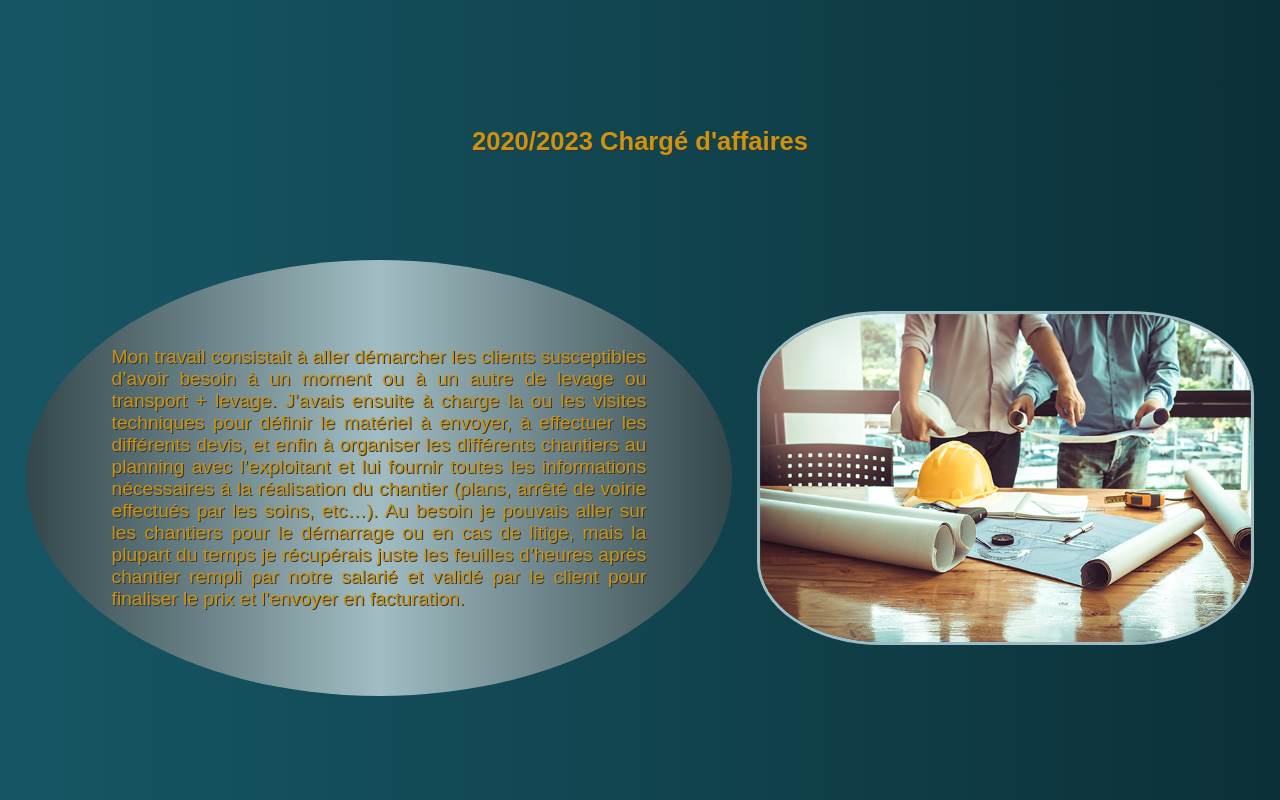
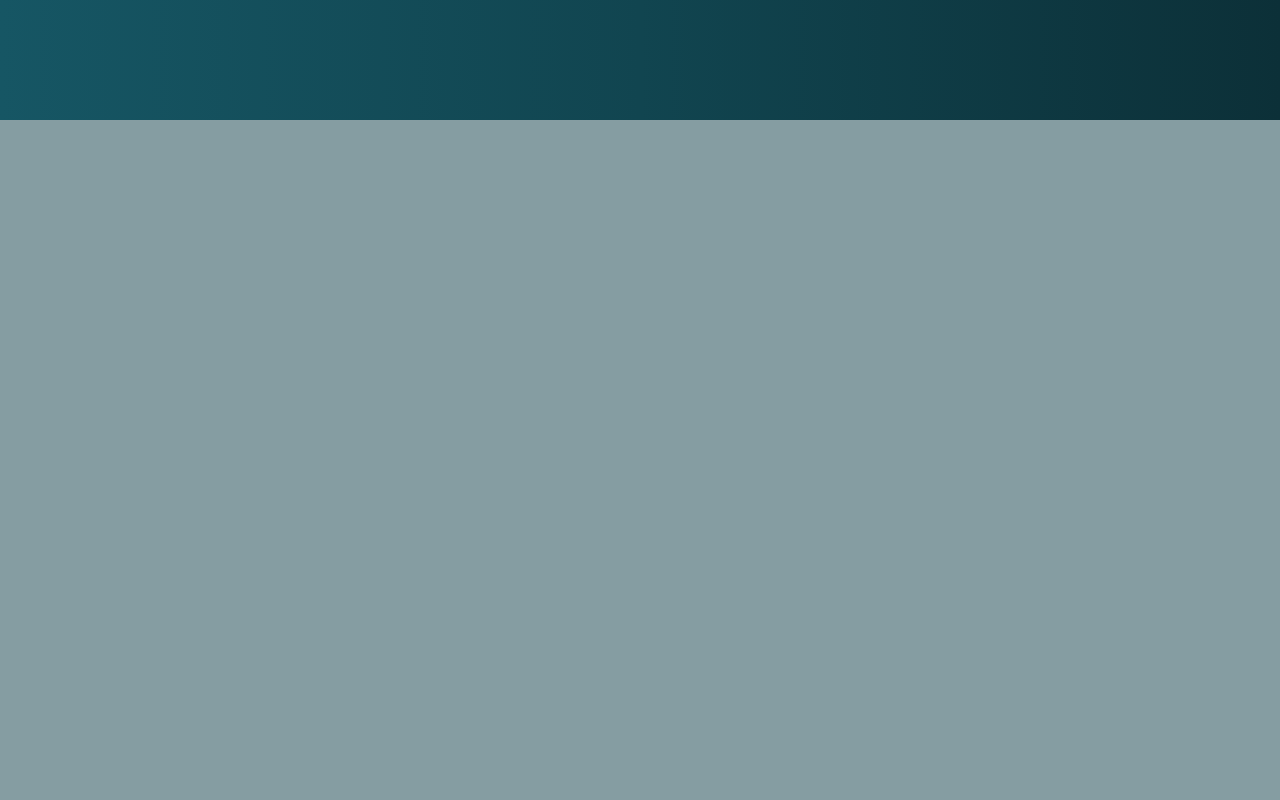
Before and after one commit to JeremyLamacq/Portfolio, a React (Vite) app: page /experience in a window 1280 px wide. Shown: the part 680-1480 px from the top of the page. Built offline with nearby package versions, Linux system fonts and the light colour scheme.

Commit message:
other transition page ok

```diff
--- a/src/components/app/App.scss
+++ b/src/components/app/App.scss
@@ -22,5 +22,69 @@ body {
     @media (max-width: 600px) {
       background: linear-gradient(to right, #81999e, #a1bdc3);
     }
+
+    //style pour les différentes transitions internes
+    #transition {
+      position: fixed;
+      top: 0;
+      right: 0;
+      bottom: 0;
+      left: 0;
+      z-index: 1;
+      background-color: #859da2;
+
+      animation: descent 2s ease-in forwards;
+
+      @media(max-width:600px){
+        @keyframes descent {
+          0% {
+            transform: translateY(0vh);
+          }
+          100% {
+            transform: translateY(100vh);
+          }
+        }
+      }
+      @media(max-width:768px){
+        @keyframes descent {
+          0% {
+            transform: translateY(4.5vh);
+          }
+          100% {
+            transform: translateY(100vh);
+          }
+        }
+      }
+      @media(max-width:992px){
+        @keyframes descent {
+          0% {
+            transform: translateY(4.5vh);
+          }
+          100% {
+            transform: translateY(100vh);
+          }
+        }
+      }
+      @media(max-width:1200px){
+        @keyframes descent {
+          0% {
+            transform: translateY(6vh);
+          }
+          100% {
+            transform: translateY(100vh);
+          }
+        }
+      }
+      @media(min-width:1200.1px){
+        @keyframes descent {
+          0% {
+            transform: translateY(6.7vh);
+          }
+          100% {
+            transform: translateY(100vh);
+          }
+        }
+      }
+    }
   }
 }
--- a/src/components/contact/Contact.jsx
+++ b/src/components/contact/Contact.jsx
@@ -1,11 +1,10 @@
 import { useEffect, useState } from "react";
-import { useNavigate } from 'react-router-dom';
+import { useNavigate } from "react-router-dom";
 import emailjs from "@emailjs/browser";
 import DOMPurify from "dompurify";
 import "./Contact.scss";
 
 const ContactForm = () => {
-
   const [formState, setFormState] = useState({
     user_name: "",
     user_email: "",
@@ -14,8 +13,8 @@ const ContactForm = () => {
   const navigate = useNavigate();
 
   useEffect(() => {
-    const script = document.createElement('script');
-    script.src = 'https://www.google.com/recaptcha/api.js';
+    const script = document.createElement("script");
+    script.src = "https://www.google.com/recaptcha/api.js";
     script.async = true;
     script.defer = true;
     document.body.appendChild(script);
@@ -75,7 +74,7 @@ const ContactForm = () => {
             user_email: "",
             message: "",
           });
-          navigate('/');
+          navigate("/");
         },
         () => {
           alert("Veuillez recommencer");
@@ -121,9 +120,13 @@ const ContactForm = () => {
           onChange={handleChange}
           required
         />
-        <div className="g-recaptcha" data-sitekey={import.meta.env.VITE_DATA_SITEKEY}/>
+        <div
+          className="g-recaptcha"
+          data-sitekey={import.meta.env.VITE_DATA_SITEKEY}
+        />
         <input type="submit" value="Envoyer" />
       </form>
+      <div id="transition"/>
     </main>
   );
 };
--- a/src/components/contact/Contact.scss
+++ b/src/components/contact/Contact.scss
@@ -88,4 +88,5 @@
     }
 
   }
+
 }
--- a/src/components/experience/Experience.jsx
+++ b/src/components/experience/Experience.jsx
@@ -62,6 +62,8 @@ const Experience = () => {
                     </p>
                 </div>
             </article>
+            <div id="transition"/>
+
 
         </main>
     )
--- a/src/components/loadingComponent/LoadingComponent.jsx
+++ b/src/components/loadingComponent/LoadingComponent.jsx
@@ -13,7 +13,7 @@ const LoadingComponent = () => {
   }, []);
 
   return (
-    <main id='mainLoader' style={{ opacity: isLoading ? 1 : 0, transition: 'opacity 0.5s ease', display: !isLoading ? 'none' : '' }}>
+    <main id='mainLoader' style={{ opacity: isLoading ? 1 : 0, transition: 'opacity 1.5s linear', display: !isLoading ? 'none' : '' }}>
         <h1>Bienvenu sur mon Portfolio</h1>
     </main>
   );
--- a/src/components/skills/Skills.jsx
+++ b/src/components/skills/Skills.jsx
@@ -29,6 +29,7 @@ const Skills = () => {
                 <p>Nous nous sommes ensuite spécialisé vers un framework ou une librairie, et dans un premier temps je suis partie sur la librairie Front ReactJS où nous y avons également vu TypeScript et React Redux.</p>
                 <p>A la suite de la formation j&apos;ai pu suivre les cours en replay pour apprendre à utiliser le frameword PHP Symfony qui, allié à Twig, permet de développer des projets complet et puissant</p>
             </section>
+            <div id="transition"/>
 
         </main>
     )
```
